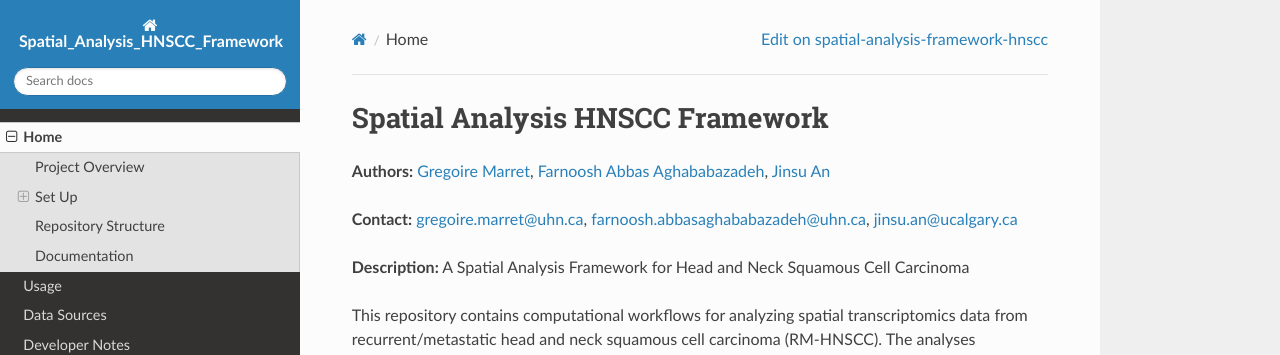
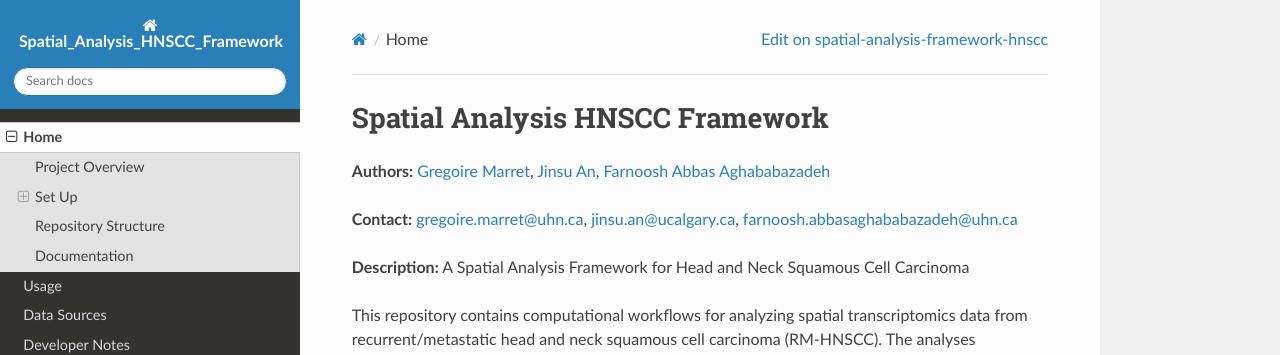
Before and after one commit to bhklab/spatial-analysis-framework-hnscc, an MkDocs documentation site: the page built from docs/README.md, in a window 1280 px wide and 900 px high. Shown: the top 355 px of the window. Built offline with MkDocs 1.6.1, drawn with Linux system fonts in a browser that asks for light colours; nearby versions of some CDN libraries.

```diff
--- a/docs/README.md
+++ b/docs/README.md
@@ -1,9 +1,9 @@
 # Spatial Analysis HNSCC Framework
 
-**Authors:** [Gregoire Marret](https://github.com/gmarret), [Farnoosh Abbas Aghababazadeh](https://github.com/RibaA), [Jinsu An](https://github.com/Jinsuan-UofC)
+**Authors:** [Gregoire Marret](https://github.com/gmarret), [Jinsu An](https://github.com/Jinsuan-UofC), [Farnoosh Abbas Aghababazadeh](https://github.com/RibaA)
 
 
-**Contact:** [gregoire.marret@uhn.ca](gregoire.marret@uhn.ca), [farnoosh.abbasaghababazadeh@uhn.ca](farnoosh.abbasaghababazadeh@uhn.ca), [jinsu.an@ucalgary.ca](jinsu.an@ucalgary.ca)
+**Contact:** [gregoire.marret@uhn.ca](gregoire.marret@uhn.ca), [jinsu.an@ucalgary.ca](jinsu.an@ucalgary.ca), [farnoosh.abbasaghababazadeh@uhn.ca](farnoosh.abbasaghababazadeh@uhn.ca)
 
 **Description:** A Spatial Analysis Framework for Head and Neck Squamous Cell Carcinoma
 
```
